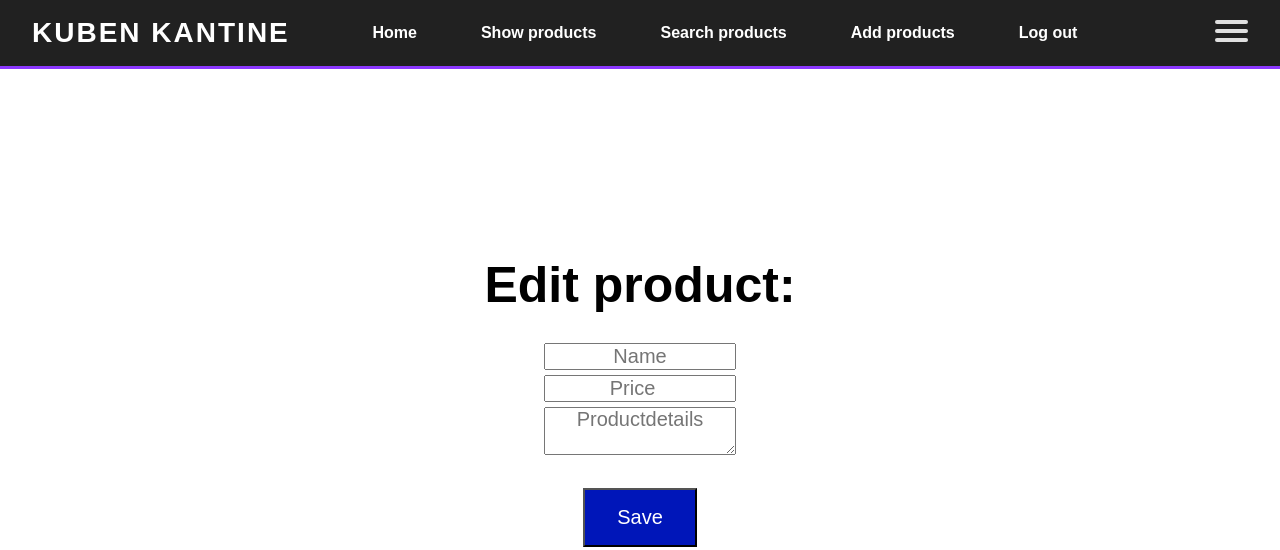
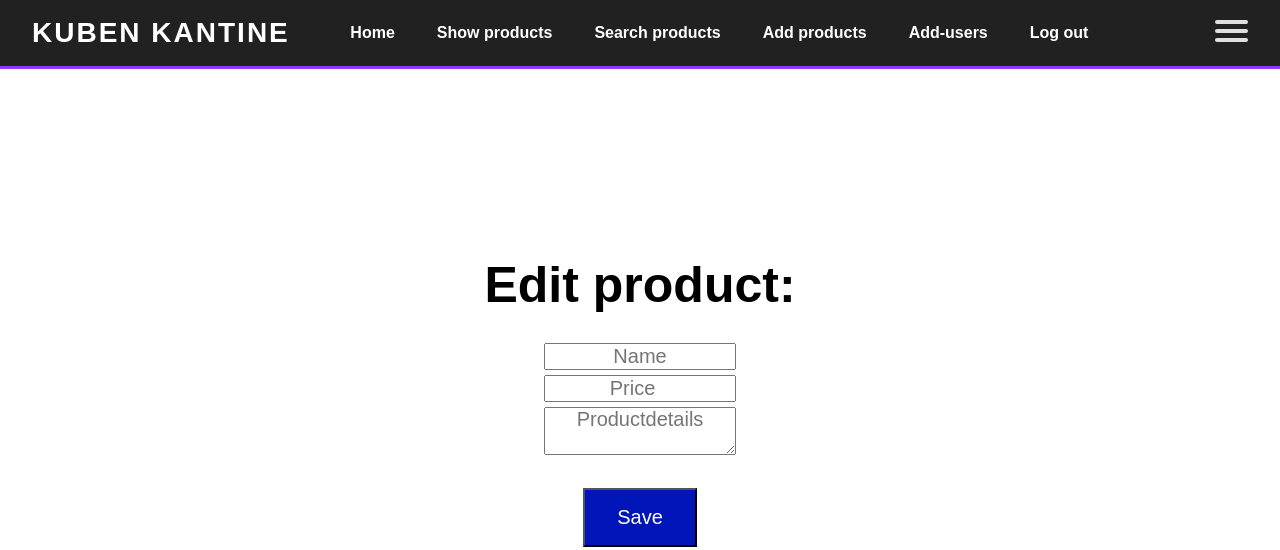
Before and after one commit to Sanchay13/Aarsoppgave, a PHP site: page /edit.php in a window 1280 px wide. Shown: the top 550 px of the page. Run offline with PHP 8.4, Linux system fonts and the light colour scheme; the visitor is signed in with stand-in values (Sample User, id 1).

Commit message:
lagt til add user side

```diff
--- a/Actionside.php
+++ b/Actionside.php
@@ -17,6 +17,7 @@
                 <a href="VisAlleProdukter.php">Show products</a>
                 <a href="SearchProducts.php">Search products </a>
                 <a href="LeggTilProdukt.php">Add products</a>
+                <a href="Admin.php">Add-users</a>
                 <a href="logut.php">Log out</a>
             </div>
 
--- a/Admin.php
+++ b/Admin.php
@@ -17,6 +17,7 @@
             <a href="VisAlleProdukter.php">Show products</a>
             <a href="SearchProducts.php">Search products</a>
             <a href="LeggTilProdukt.php">Add products</a>
+            <a href="Admin.php">Add-users</a>
             <a href="logut.php">Log out</a>
         </div>
 
--- a/AdminForside.php
+++ b/AdminForside.php
@@ -27,6 +27,7 @@ if (!$_SESSION['logon']){  // Hvis log on er lik false gå til login side
             <a href="VisAlleProdukter.php">Show products</a>
             <a href="SearchProducts.php">Search products</a>
             <a href="LeggTilProdukt.php">Add products</a>
+            <a href="Admin.php">Add-users</a>
             <a href="logut.php">Log out</a>
         </div>
 
--- a/LeggTilProdukt.php
+++ b/LeggTilProdukt.php
@@ -17,6 +17,7 @@
             <a href="VisAlleProdukter.php">Show products</a>
             <a href="SearchProducts.php">Search products</a>
             <a href="LeggTilProdukt.php">Add products</a>
+            <a href="Admin.php">Add-users</a>
             <a href="logut.php">Log out</a>
         </div>
 
--- a/SearchProducts.php
+++ b/SearchProducts.php
@@ -17,6 +17,7 @@
                 <a href="VisAlleProdukter.php">Show products</a>
                 <a href="SearchProducts.php">Search products </a>
                 <a href="LeggTilProdukt.php">Add products</a>
+                <a href="Admin.php">Add-users</a>
                 <a href="logut.php">Log out</a>
             </div>
 
--- a/VisAlleProdukter.php
+++ b/VisAlleProdukter.php
@@ -17,6 +17,7 @@
             <a href="VisAlleProdukter.php">Show products</a>
             <a href="SearchProducts.php">Search products</a>
             <a href="LeggTilProdukt.php">Add products</a>
+            <a href="Admin.php">Add-users</a>
             <a href="logut.php">Log out</a>
         </div>
 
--- a/edit.php
+++ b/edit.php
@@ -83,6 +83,7 @@
             <a href="VisAlleProdukter.php">Show products</a>
             <a href="SearchProducts.php">Search products</a>
             <a href="LeggTilProdukt.php">Add products</a>
+            <a href="Admin.php">Add-users</a>
             <a href="logut.php">Log out</a>
         </div>
 
--- a/style.css
+++ b/style.css
@@ -190,11 +190,10 @@ border-bottom: 3px solid var(--primary);
 
 .menu a {
     color: #fff;
-    margin: 0 16px;
     font-weight: 600;
     text-decoration: none;
     transition:0.4s ;
-    padding: 8px 16px;
+    padding: 8px 21px;
     border-radius: 99px;
 }
 /* meny kode avsluttes  */
```
